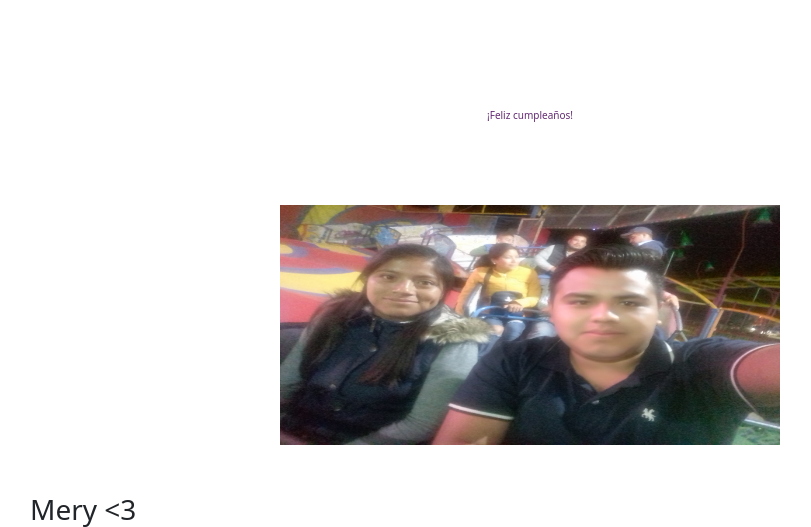
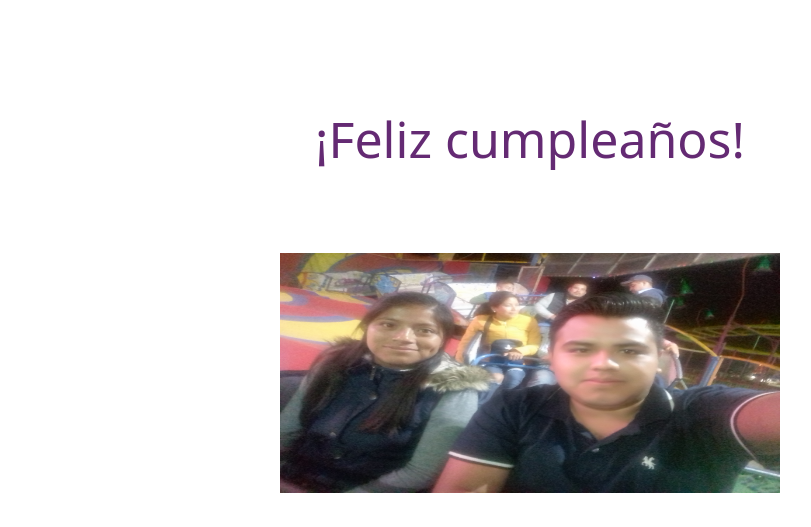
Before and after one commit to marcy900/cumple, a PHP site: page / in a window 1280 px wide. Shown: the part 599-1126 px from the top of the page, without its empty margins (110-921 px from the left). Run offline with PHP 8.4, Linux system fonts and the light colour scheme.

Commit message:
first commit 2

```diff
--- a/css/style.css
+++ b/css/style.css
@@ -18,7 +18,7 @@ body{
 
 .titulo{
     color: #642a73;
-    font-size: 10px;
+    font-size: 50px;
     text-align: center;
     margin-bottom: 60px;
 }
```
